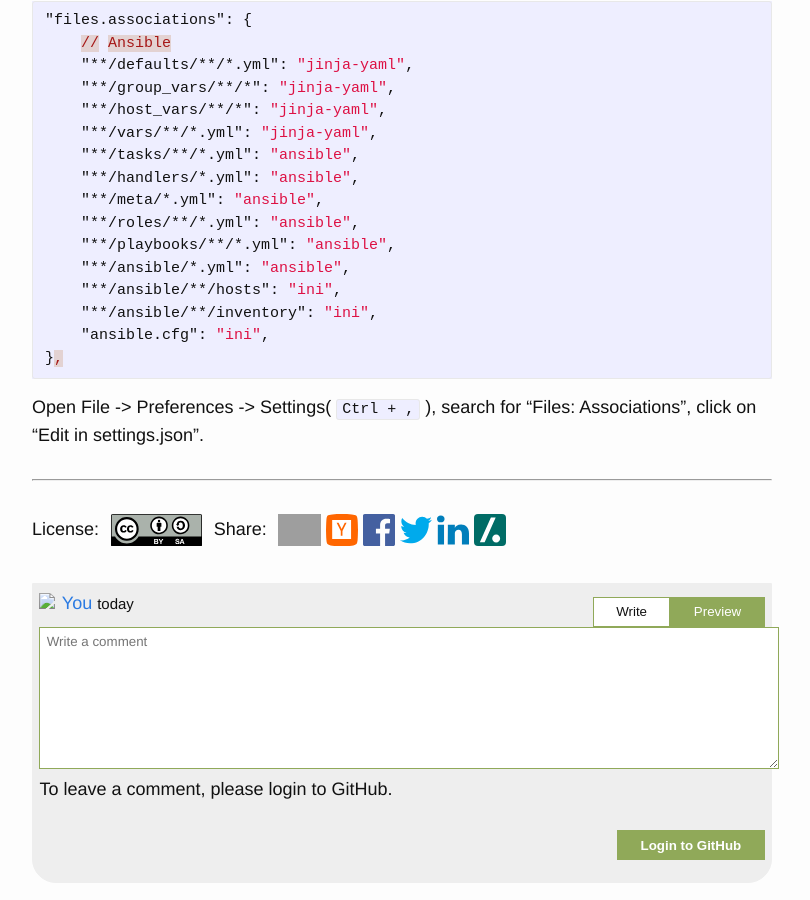
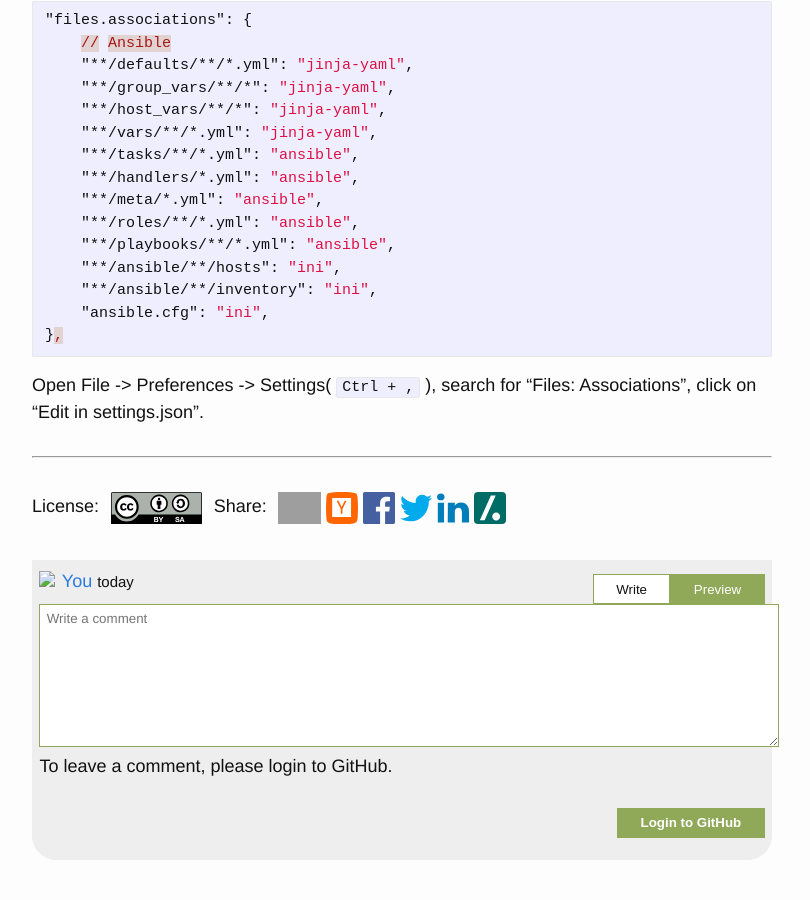
Before and after one commit to selivan/selivan.github.io, a Jekyll site: the page built from _posts/2018-09-27-vscode-ansible-files-open-right-syntax.md, in a window 1280 px wide and 900 px high, scrolled down 603 px. Shown: the whole window, without its empty margins (238-1048 px from the left). Built offline with Jekyll 4.4.1, drawn with Linux system fonts in a browser that asks for light colours; grey boxes are pictures that could not be loaded.

Commit message:
small fix

```diff
--- a/_posts/2018-09-27-vscode-ansible-files-open-right-syntax.md
+++ b/_posts/2018-09-27-vscode-ansible-files-open-right-syntax.md
@@ -30,7 +30,6 @@ Here is mode precise options to use ansible and yaml+jinja syntax only for right
     "**/meta/*.yml": "ansible",
     "**/roles/**/*.yml": "ansible",
     "**/playbooks/**/*.yml": "ansible",
-    "**/ansible/*.yml": "ansible",
     "**/ansible/**/hosts": "ini",
     "**/ansible/**/inventory": "ini",
     "ansible.cfg": "ini",
```
